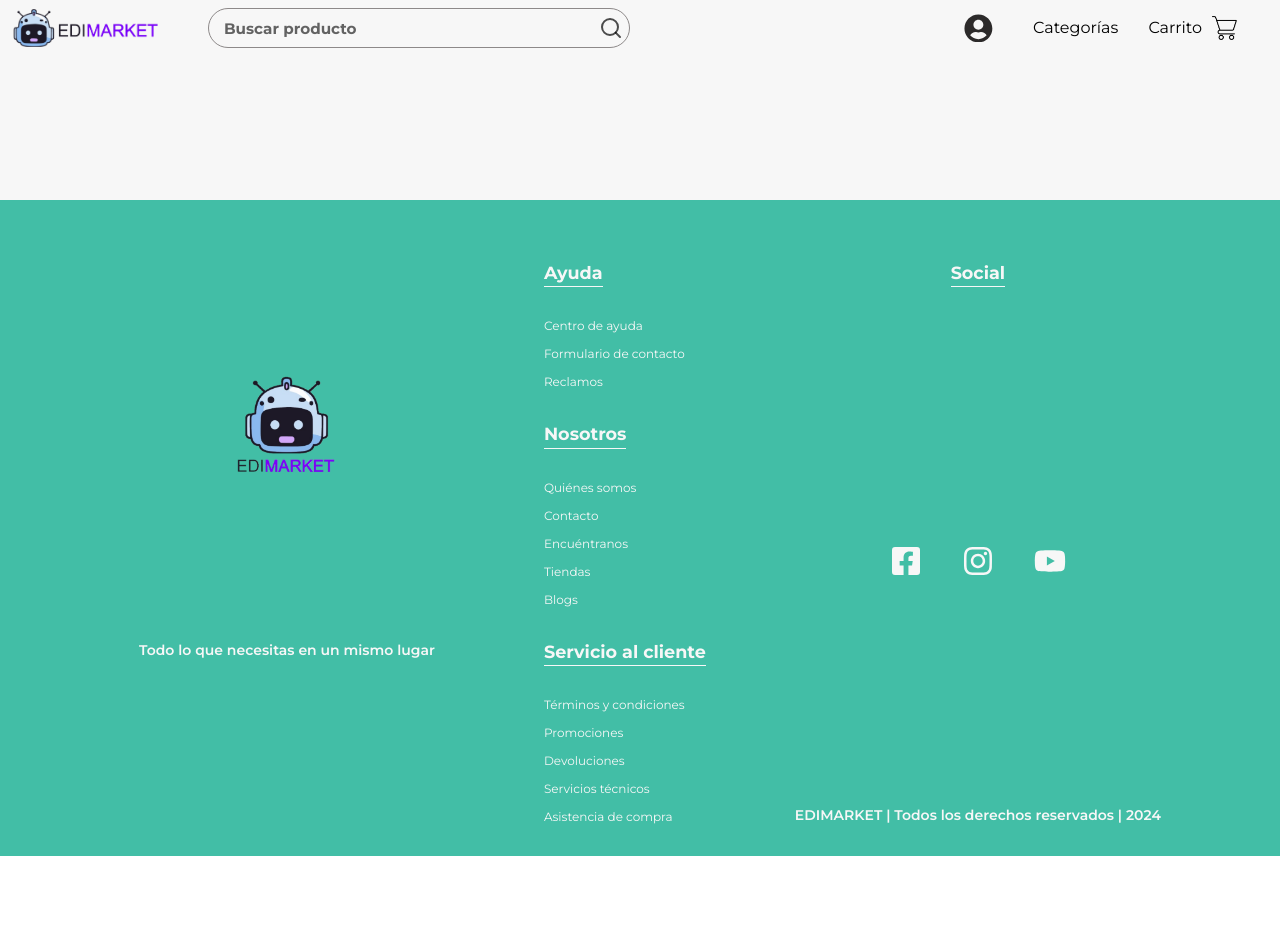
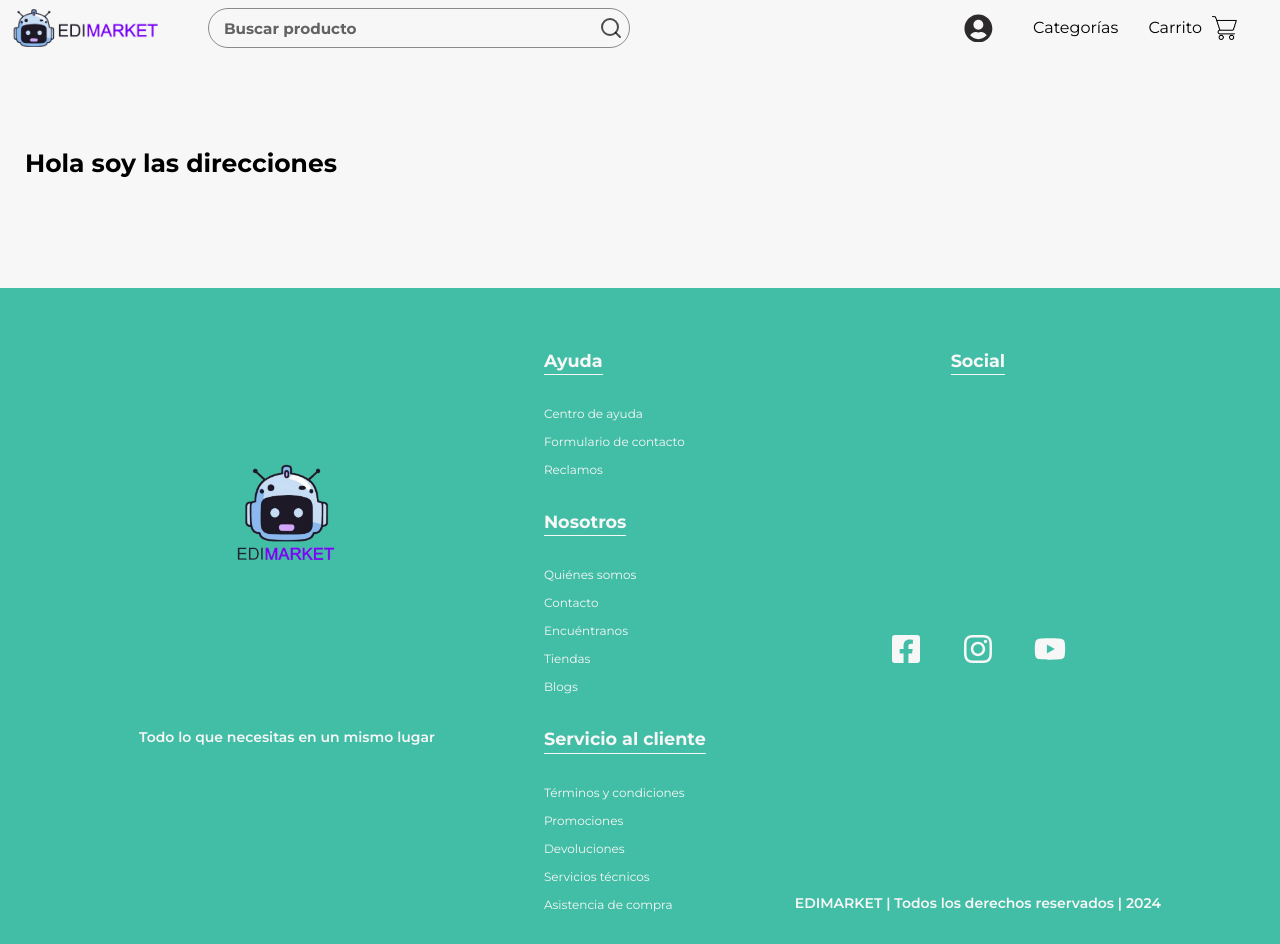
Before and after one commit to SebastianHernandez0/edimarket-2, a React (Vite) app in the folder Frontend/: page /user-address in a window 1280 px wide. Before the commit the page ends 856 px from the top, so only its background shows below. Built offline with nearby package versions, Linux system fonts and the light colour scheme.

Commit message:
Creando vista de direcciones de usuario

```diff
--- a/Frontend/src/App.jsx
+++ b/Frontend/src/App.jsx
@@ -20,6 +20,7 @@ import { Shipping } from "./pages/shipping/Shipping.jsx";
 import { ScrollTop } from "./components/scrollTop/ScrollTop.jsx";
 import { UserData } from "./pages/userData/UserData.jsx";
 import { EditUserData } from "./pages/editUserData/EditUserData.jsx";
+import { UserAddress } from "./pages/userAddress/UserAddress.jsx";
 
 function App() {
   const { userToken } = useContext(UserContext);
@@ -67,6 +68,10 @@ function App() {
             path="/edit-user-data"
             element={userToken ? <EditUserData /> : <Navigate to="/sing-in" />}
           />
+          <Route
+            path="/user-address"
+            element={userToken ? <UserAddress /> : <Navigate to="/sing-in" />}
+          />
         </Routes>
 
         <Footer />
--- a/Frontend/src/pages/editUserData/EditUserData.jsx
+++ b/Frontend/src/pages/editUserData/EditUserData.jsx
@@ -6,8 +6,6 @@ import { UserContext } from "../../context/UserContext";
 export function EditUserData() {
   const {
     emailRegex,
-    rutFormatRegex,
-    onlyNumbersRegex,
     userData,
     handleChange,
     inputRefs,
--- a/Frontend/src/pages/miPerfil/MiPerfil.jsx
+++ b/Frontend/src/pages/miPerfil/MiPerfil.jsx
@@ -98,7 +98,7 @@ export function MiPerfil() {
         <div className="flex items-center justify-between w-full">
           <div className="flex items-center w-full">
             <Link
-              to=""
+              to="/user-address"
               className="miperfil__userinfo__data miperfil__userinfo__postlink w-full"
             >
               <FaLocationDot className="miperfil__userinfo__icon text" />
--- /dev/null
+++ b/Frontend/src/pages/userAddress/UserAddress.jsx
@@ -0,0 +1,9 @@
+import "../userAddress/userAddress.css";
+
+export function UserAddress() {
+  return (
+    <section className="useraddress__container">
+      <h1>Hola soy las direcciones</h1>
+    </section>
+  );
+}
--- /dev/null
+++ b/Frontend/src/pages/userAddress/userAddress.css
@@ -0,0 +1,7 @@
+.useraddress__container {
+  grid-area: header;
+  padding: 25px;
+  margin: 0 auto;
+  width: 100%;
+  max-width: 1400px;
+}
--- a/Frontend/src/pages/userData/UserData.jsx
+++ b/Frontend/src/pages/userData/UserData.jsx
@@ -13,7 +13,7 @@ export function UserData() {
   return (
     <section className="personaldata__container bg-white shadow-sm rounded-sm">
       <h1 className="text-2xl font-semibold mb-5">Datos personales</h1>
-      <div className="personaldata__body">
+      <div className="personaldata__body flex flex-col gap-2">
         <hr />
         <div className="personaldata__name flex items-center justify-between my-5">
           <div className="flex items-center gap-10 flex-wrap w-full">
```
